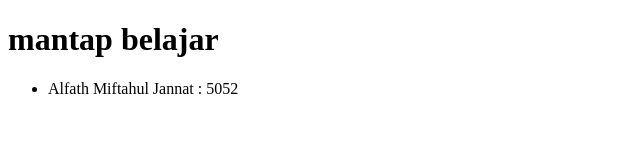
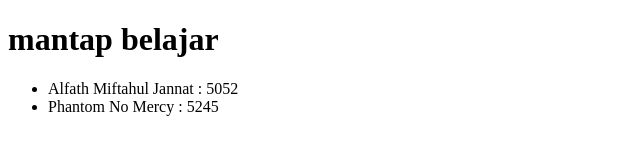
Before and after one commit to Fath-Alfath/web-2, a plain HTML site: page index.html in a window 1280 px wide. Shown: the whole page, without its empty margins (0-640 px from the left). Drawn offline with Linux system fonts and the light colour scheme.

Commit message:
menambahkan list member

```diff
--- a/index.html
+++ b/index.html
@@ -7,6 +7,7 @@
         <h1>mantap belajar</h1>
         <ul>
             <li>Alfath Miftahul Jannat : 5052</li>
+            <li>Phantom No Mercy : 5245</li>
         </ul>
     </body>
 </html>
```
